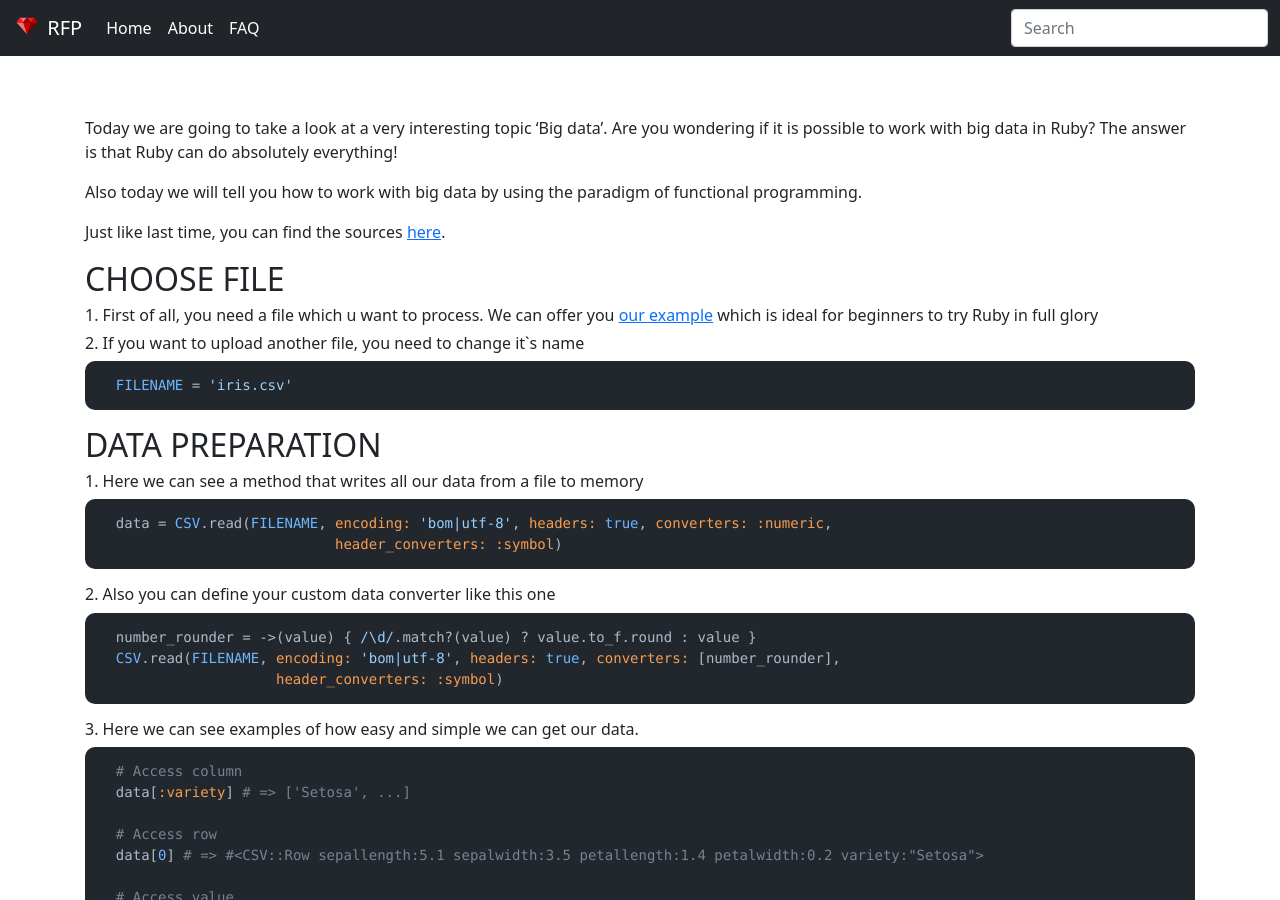
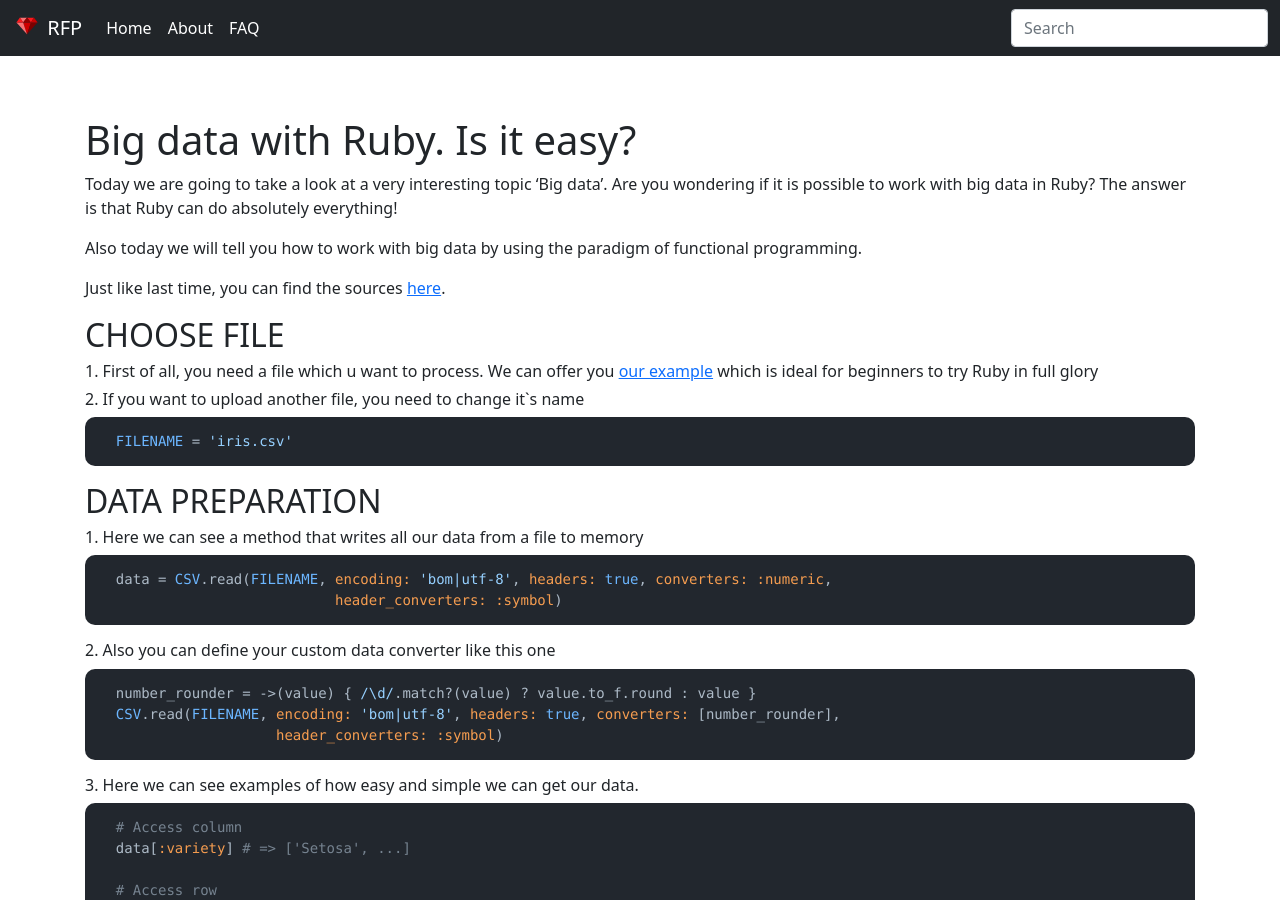
Before and after one commit to Ar2emis/ruby-fp, a Jekyll site: the page built from _posts/2021-09-19-big_data.markdown, in a window 1280 px wide and 900 px high. Built offline with Jekyll 4.4.1, drawn with Linux system fonts in a browser that asks for light colours; nearby versions of some CDN libraries; comment, search, counter and statistics services are not loaded.

Commit message:
add titles

```diff
--- a/_posts/2021-09-19-big_data.markdown
+++ b/_posts/2021-09-19-big_data.markdown
@@ -5,7 +5,7 @@ date:   2021-09-20 21:08:48 +0300
 tags: ['big_data']
 image_name: 'big_data.jpeg'
 ---
-
+# {{page.title}}
 Today we are going to take a look at a very interesting topic 'Big data'. Are you wondering if it is possible to work with big data in Ruby? The answer is that Ruby can do absolutely everything!
 
 Also today we will tell you how to work with big data by using the paradigm of functional programming.
--- a/_posts/2021-09-19-charts.markdown
+++ b/_posts/2021-09-19-charts.markdown
@@ -5,6 +5,7 @@
 tags: ['charts', 'graphs', 'gruff']
 image_name: 'charts.jpeg'
 ---
+# {{page.title}}
 Hello again! Today we will talk about a rather important topic in programming, namely, the collection of statistics
 and its output to the user in a convenient form, namely graphics.
 
--- a/_posts/2021-09-19-math.markdown
+++ b/_posts/2021-09-19-math.markdown
@@ -5,6 +5,7 @@ date:   2021-09-19 21:08:48 +0300
 tags: ['math', 'ruby']
 image_name: 'math.jpeg'
 ---
+# {{page.title}}
 Ruby it’s a good choice to solve problems with Maths, because you have a huge library of default methods which can help
 you to solve more than 99% of common tasks.
 We decided to show you, why ruby - is a programmer best friend, and our first lesson will be about math.
```
